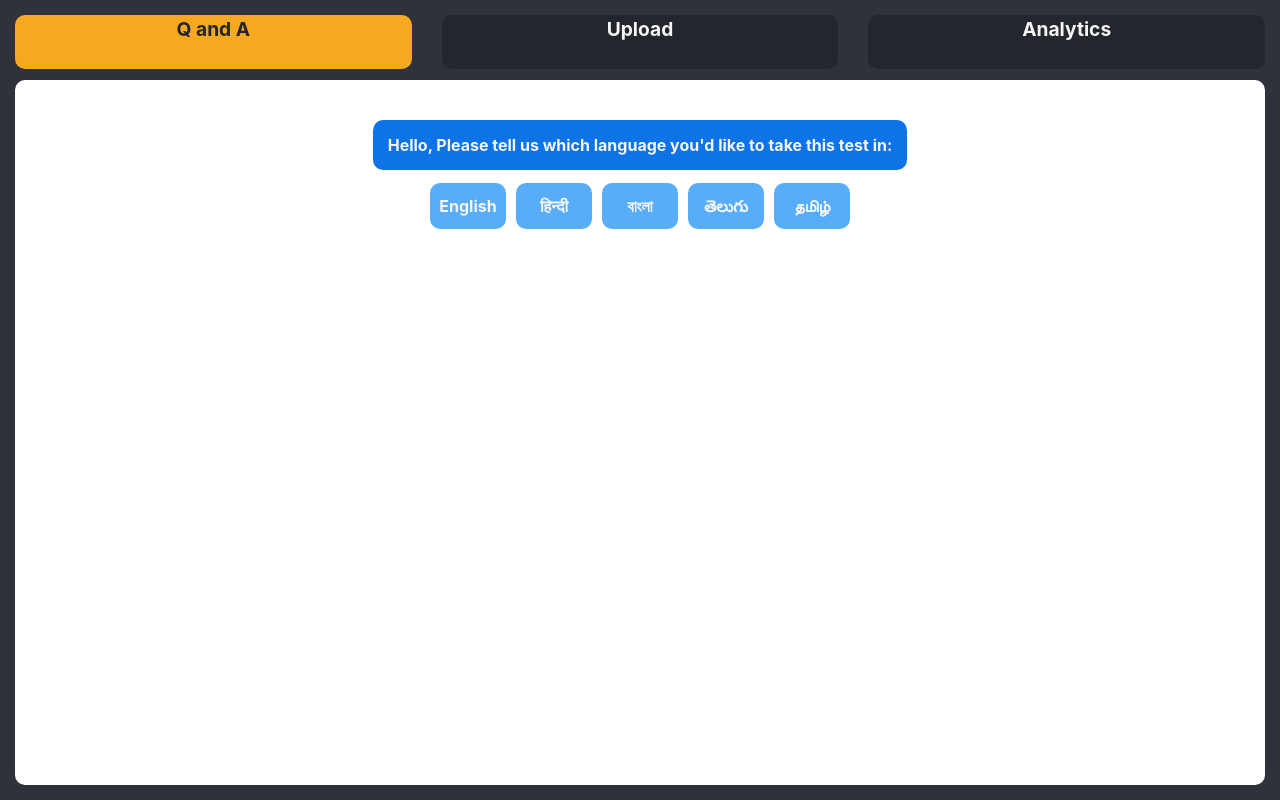
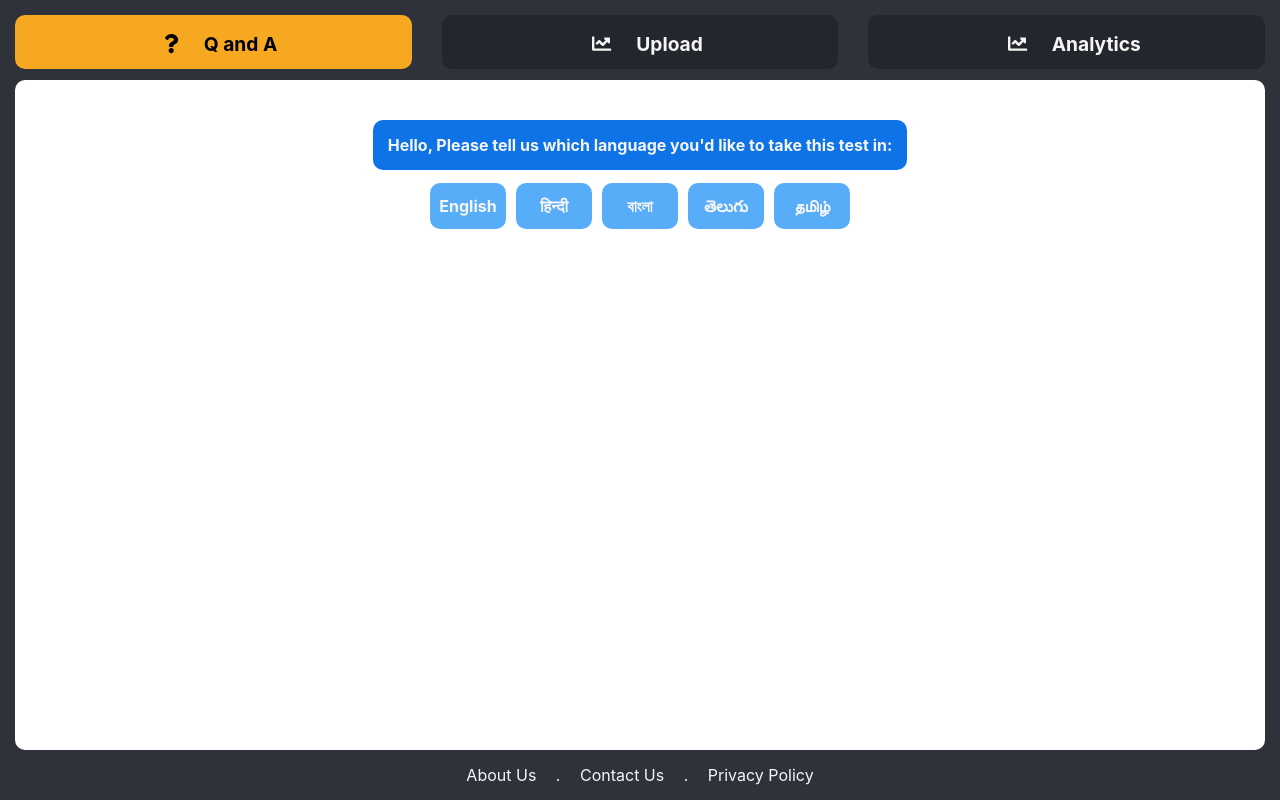
Before and after one commit to Dishant15/corvid-19-scan, a React (Create React App) app: page / in a window 1280 px wide. Built offline with nearby package versions, Linux system fonts and the light colour scheme.

Commit message:
completing design

```diff
--- a/package.json
+++ b/package.json
@@ -3,6 +3,9 @@
   "version": "0.1.0",
   "private": true,
   "dependencies": {
+    "@fortawesome/fontawesome-svg-core": "^1.2.28",
+    "@fortawesome/free-solid-svg-icons": "^5.13.0",
+    "@fortawesome/react-fontawesome": "^0.1.9",
     "@testing-library/jest-dom": "^4.2.4",
     "@testing-library/react": "^9.3.2",
     "@testing-library/user-event": "^7.1.2",
--- a/src/App.js
+++ b/src/App.js
@@ -1,6 +1,7 @@
 import React, { useState } from 'react';
 
 import Navbar from "./components/Navbar";
+import Footer from "./components/Footer";
 import Container from "./components/Container";
 
 
@@ -15,6 +16,8 @@ function App() {
 			<Navbar tab={tab} setTab={setTab} />
 
 			<Container tab={tab} />
+
+			<Footer />
 		</div>
 	);
 }
--- a/src/components/Container.scss
+++ b/src/components/Container.scss
@@ -1,8 +1,7 @@
 .app-container {
     display: flex;
     flex: 1;
-    padding: 15px;
-    padding-top: 0px;
+    padding: 0px 15px;
 
     .app-main-content {
         width: 100%;
--- /dev/null
+++ b/src/components/Footer.js
@@ -0,0 +1,17 @@
+import React from 'react'
+
+import './Footer.scss'
+
+export default () => {
+    return (
+        <div id="footer">
+            <div className="ft-link">
+                About Us
+            </div> . <div className="ft-link">
+                Contact Us
+            </div> . <div className="ft-link">
+                Privacy Policy
+            </div>
+        </div>
+    )
+}
--- /dev/null
+++ b/src/components/Footer.scss
@@ -0,0 +1,16 @@
+@import '../global-styles/constants.scss';
+
+#footer {
+    height: $footer-height;
+    color: whitesmoke;
+
+    .ft-link {
+        cursor: pointer;
+        display: inline-block;
+        padding: 15px;
+
+        &:hover {
+            text-decoration: underline;
+        }
+    }
+}
--- a/src/components/Navbar.js
+++ b/src/components/Navbar.js
@@ -1,4 +1,7 @@
 import React from 'react';
+
+import { FontAwesomeIcon } from '@fortawesome/react-fontawesome'
+import { faQuestion, faChartLine } from '@fortawesome/free-solid-svg-icons'
 
 import "./Navbar.scss";
 
@@ -12,7 +15,7 @@ export default ({tab, setTab}) => {
 
                 <div className='sb-pill-content'>
                     <div className='sb-pill-icn'>
-
+                        <FontAwesomeIcon icon={faQuestion} />
                     </div>
                     <div className='sb-pill-txt'>
                         Q and A
@@ -25,7 +28,7 @@ export default ({tab, setTab}) => {
 
                 <div className='sb-pill-content'>
                     <div className='sb-pill-icn'>
-
+                        <FontAwesomeIcon icon={faChartLine} />
                     </div>
                     <div className='sb-pill-txt'>
                         Upload
@@ -38,7 +41,7 @@ export default ({tab, setTab}) => {
 
                 <div className='sb-pill-content'>
                     <div className='sb-pill-icn'>
-
+                        <FontAwesomeIcon icon={faChartLine} />
                     </div>
                     <div className='sb-pill-txt'>
                         Analytics
--- a/src/components/Navbar.scss
+++ b/src/components/Navbar.scss
@@ -26,12 +26,21 @@
                 color: $primary-color-darken;
                 background-color: whitesmoke;
             }
+
+            .sb-pill-icn {
+                padding : 15px;
+                padding-right: 25px;
+            }
+
+            &>div {
+                display: inline-block;
+            }
         }
 
         &.active .sb-pill-content {
             border: 2px solid $accent-color;
             background-color: $accent-color;
-            color : $primary-color-darken;
+            color : black;
         }
     }
 }
--- a/src/global-styles/constants.scss
+++ b/src/global-styles/constants.scss
@@ -4,4 +4,7 @@ $primary-color-darken: #24262d;
 $accent-color:#f6a821;  // yellow accent
 $accent-secondary : #58ADF9; // blue accent
 $accent-light : #C8E8FF;    // light blue
-$accent-dark : #0D73E6      // dark blue
+$accent-dark : #0D73E6;      // dark blue
+
+
+$footer-height : 50px;
--- a/src/global-styles/index.css
+++ b/src/global-styles/index.css
@@ -5,6 +5,7 @@ body {
     sans-serif;
   -webkit-font-smoothing: antialiased;
   -moz-osx-font-smoothing: grayscale;
+  box-sizing: border-box;
 }
 
 code {
```
Also changed, not shown: 1 other file (tests, documents, lock files or other folders).
